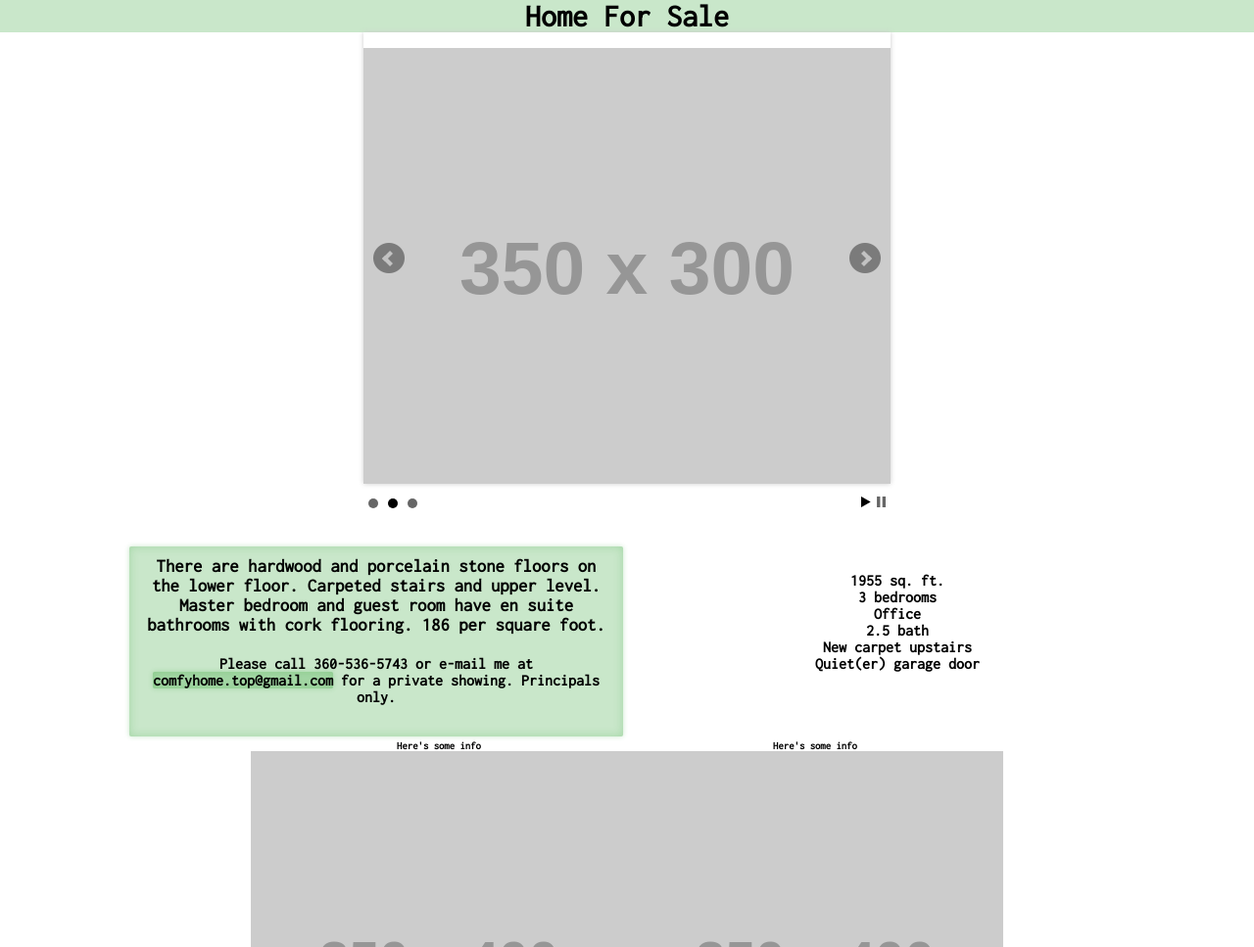
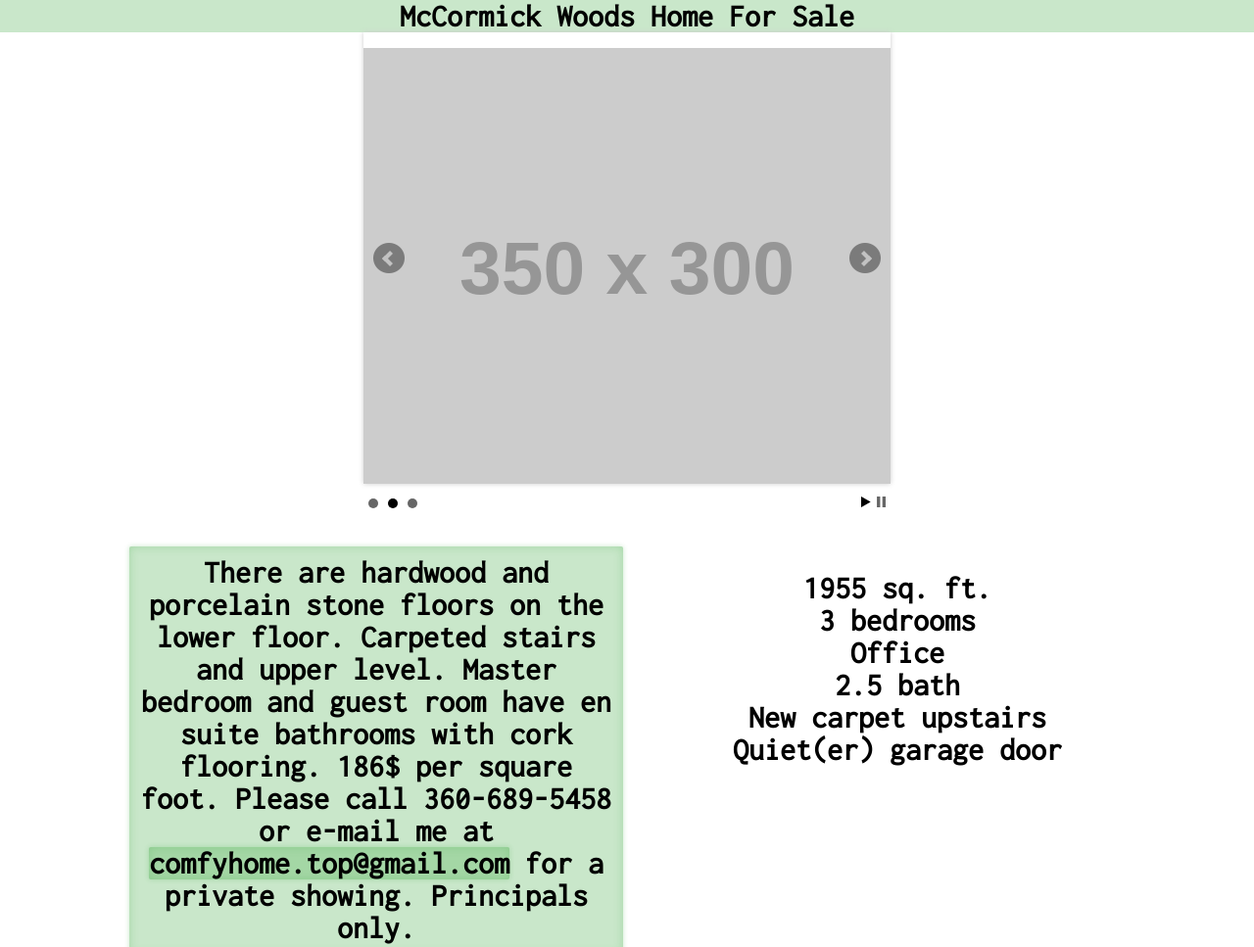
Before and after one commit to ivarmlee11/homesale, a plain HTML site: page index.html in a window 1280 px wide. Shown: the top 967 px of the page at 98% size. Drawn offline with nearby package versions, Linux system fonts and the light colour scheme; placeholder pictures from the web are drawn by us.

Commit message:
mediaquery changes

```diff
--- a/index.html
+++ b/index.html
@@ -18,7 +18,7 @@
   <body>
     <div class="nav">
       <h1>
-        Home For Sale
+        McCormick Woods Home For Sale
       </h1>
     </div>
 
@@ -36,22 +36,24 @@
 
       <div class="mainArticles shadow centerText">
         <h3>
-          There are hardwood and porcelain stone floors on the lower floor. Carpeted stairs and upper level. Master bedroom and guest room have en suite bathrooms with cork flooring. 186 per square foot.
-        </h3>
-        <h4>
-           Please call 360-536-5743 or e-mail me at
+          There are hardwood and porcelain stone floors on the lower floor. Carpeted stairs and upper level. Master bedroom and guest room have en suite bathrooms with cork flooring. 186$ per square foot.
+
+           Please call 360-689-5458 or e-mail me at
            <a href="mailto:comfyhome.top@gmail.com"><span class="highlight shadow">comfyhome.top@gmail.com</span>
             </a> for a private showing. Principals only.
+        </h3>
       </div>
 
       <div class="mainArticles centerText">
         <ul class="centerText">
+          <h3>
             <li>1955 sq. ft.</li>
             <li>3 bedrooms</li>
             <li>Office</li>
             <li>2.5 bath</li>
             <li>New carpet upstairs</li>
             <li>Quiet(er) garage door</li>
+          </h3>
         </ul>
       </div>
 
--- a/scss/style.scss
+++ b/scss/style.scss
@@ -11,9 +11,16 @@ body {
   font-family: $font;
 }
 
-h1, h3, h6 {
+h1, h6 {
   margin: 0 auto;
   text-align: center;
+}
+
+h3 {
+  @extend h1;
+  @media (max-width: 500px) {
+    font-size: .5em;
+  }
 }
 
 img {
@@ -23,6 +30,10 @@ img {
 a {
   text-decoration: none;
   color: #000;
+}
+
+span {
+  display: inline-block;
 }
 
 .centerText {
```
Also changed, not shown: css/main.css, 1 other file. Lines whose indentation alone changed are shown as unchanged.
